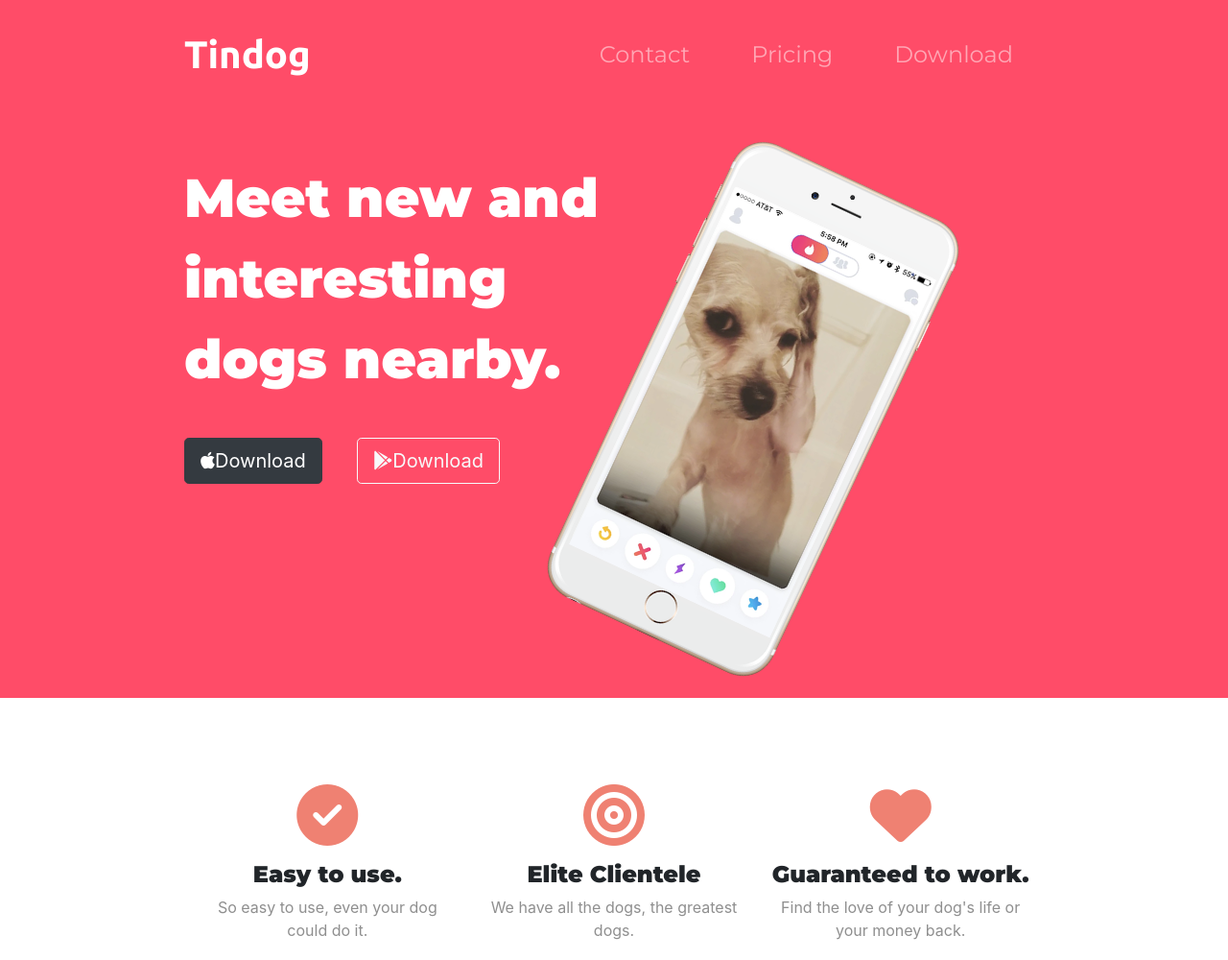
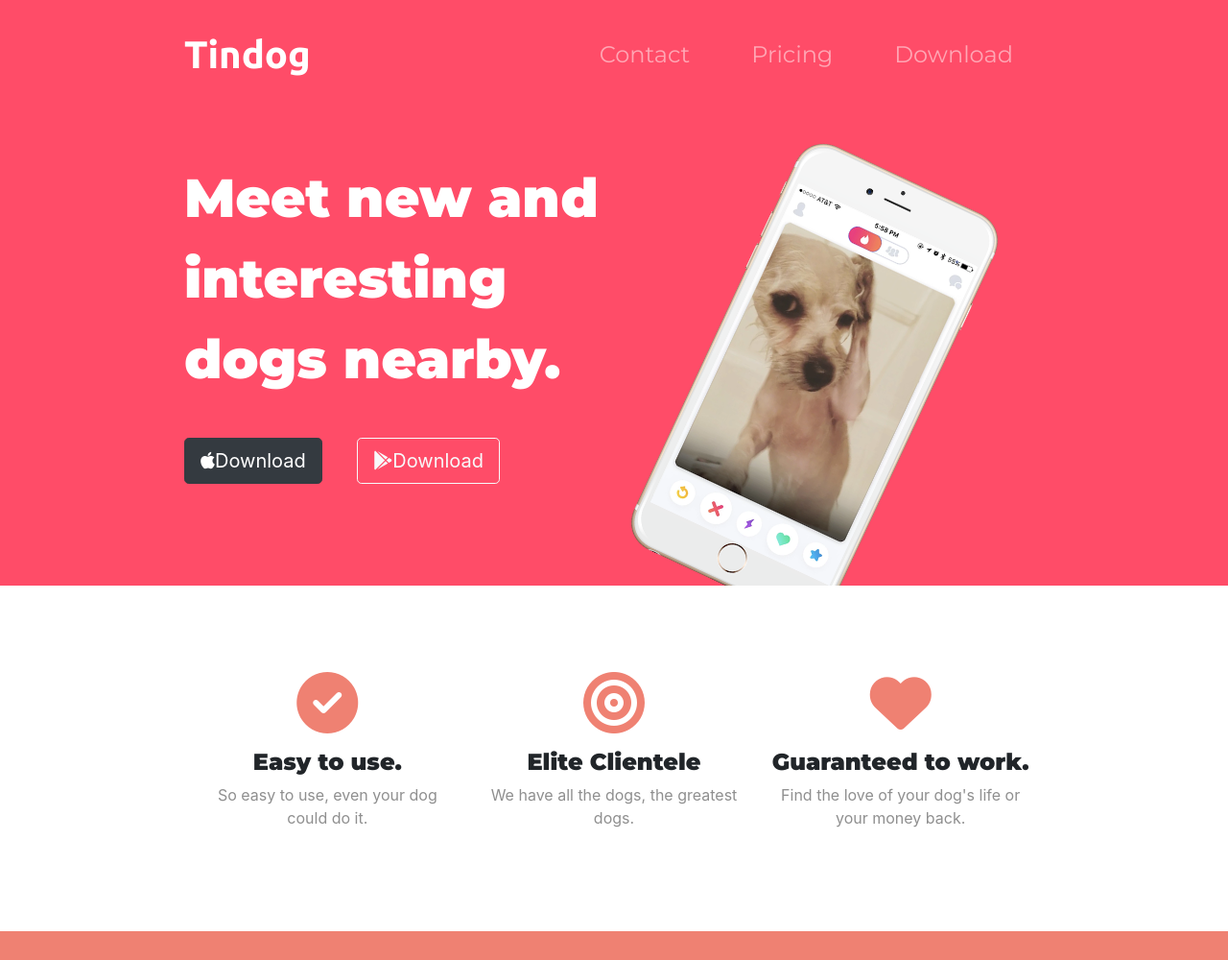
Before and after one commit to cgarrido-a/TinDog, a plain HTML site: page index.html in a window 1280 px wide. Shown: the part 40-1040 px from the top of the page at 96% size. Drawn offline with nearby package versions, Linux system fonts and the light colour scheme.

Commit message:
fix title image position

```diff
--- a/css/styles.css
+++ b/css/styles.css
@@ -1,7 +1,7 @@
 /* Header container */
 
 .personalized-container{
-    padding: 3% 15%;
+    padding: 3% 15% 7%;
 }
 
 /* Title */
@@ -43,14 +43,19 @@ h1{
 /* Title Image */
 
 .title-img{
-    width: 60%;
+    width: 50%;
     transform: rotate(25deg);
+    position: absolute;
+    right: 30%;
 }
 
 /* Features */
 
 #features{
     padding: 7% 15%;
+    background-color: #fff;
+    position: relative;
+    z-index: 1;
 }
 
 .feature-box{
```
